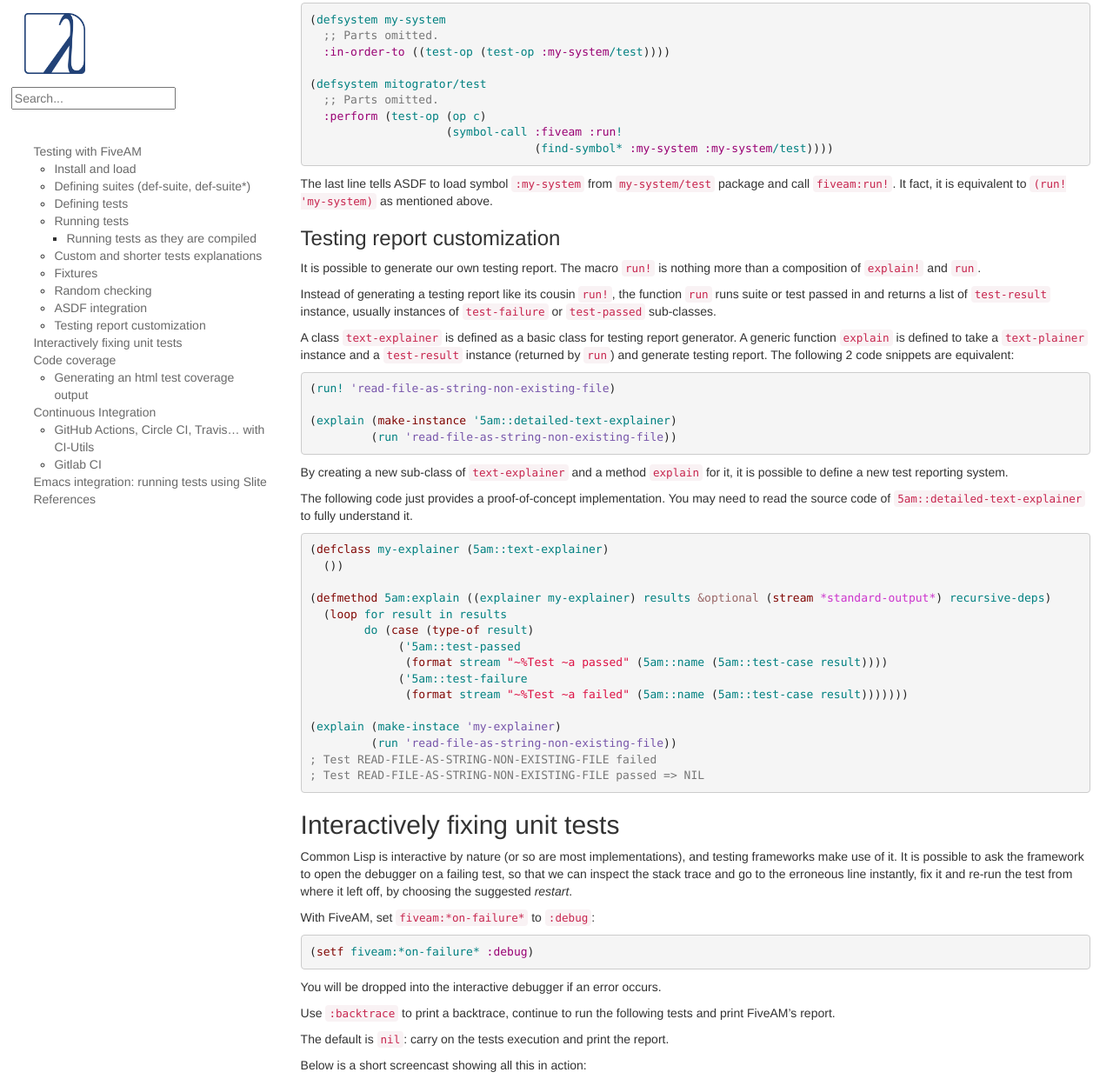
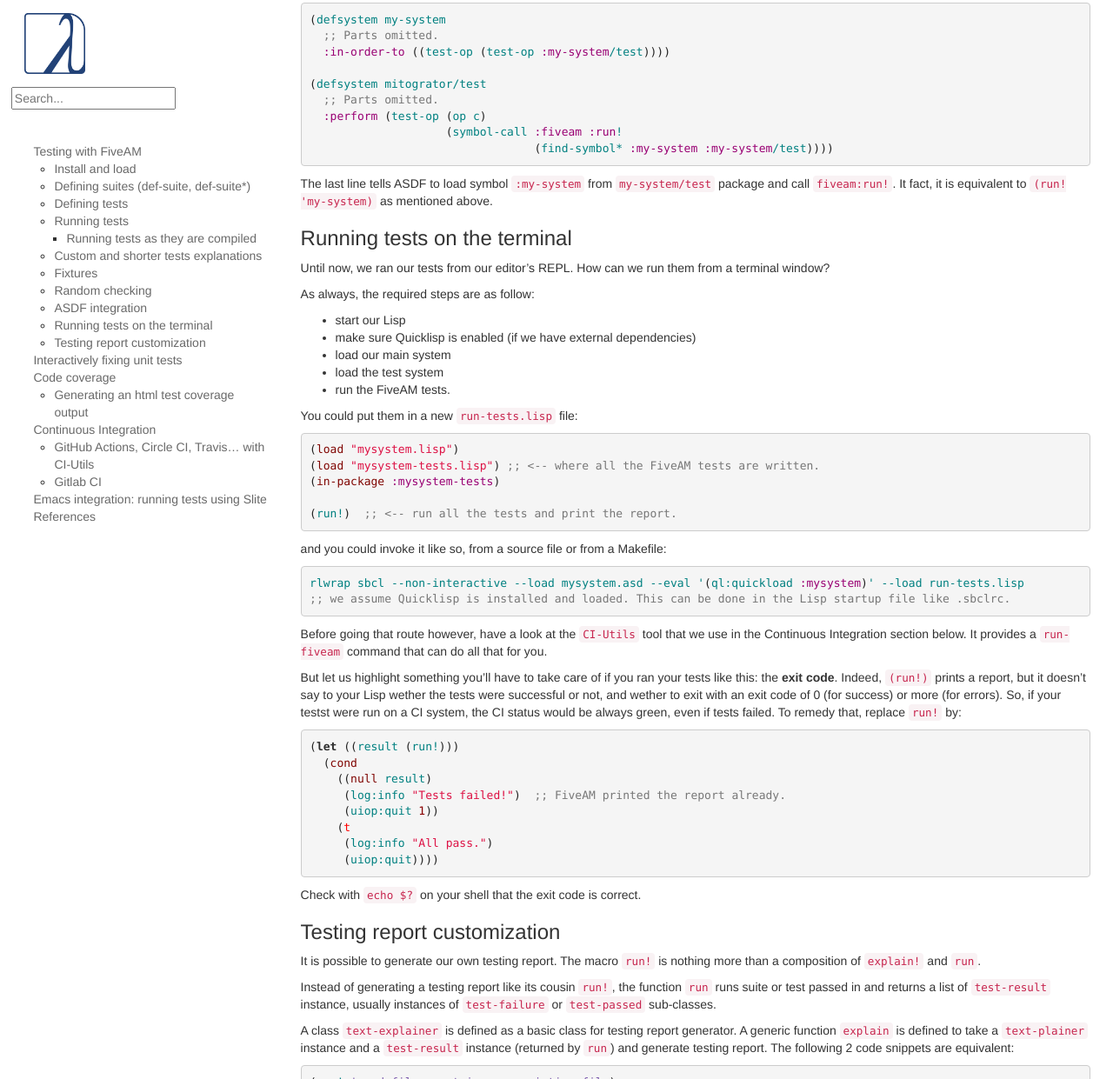
Before and after one commit to LispCookbook/cl-cookbook, a Jekyll site: the page built from testing.md, in a window 1280 px wide and 1400 px high, scrolled down 6083 px, cut to the strip 0-1241 px from the top of the window. Shown: the whole strip at 87% size. Built offline with Jekyll 4.4.1, drawn with Linux system fonts in a browser that asks for light colours.

Commit message:
testing: how to run tests on the terminal with the right exit code

```diff
--- a/testing.md
+++ b/testing.md
@@ -370,6 +370,61 @@ So it would be nice to provide a one-line trigger to test our `my-system` system
 ~~~
 
 The last line tells ASDF to load symbol `:my-system` from `my-system/test` package and call `fiveam:run!`. It fact, it is equivalent to `(run! 'my-system)` as mentioned above.
+
+### Running tests on the terminal
+
+Until now, we ran our tests from our editor's REPL. How can we run them from a terminal window?
+
+As always, the required steps are as follow:
+
+- start our Lisp
+- make sure Quicklisp is enabled (if we have external dependencies)
+- load our main system
+- load the test system
+- run the FiveAM tests.
+
+You could put them in a new `run-tests.lisp` file:
+
+~~~lisp
+(load "mysystem.lisp")
+(load "mysystem-tests.lisp") ;; <-- where all the FiveAM tests are written.
+(in-package :mysystem-tests)
+
+(run!)  ;; <-- run all the tests and print the report.
+~~~
+
+and you could invoke it like so, from a source file or from a Makefile:
+
+~~~lisp
+rlwrap sbcl --non-interactive --load mysystem.asd --eval '(ql:quickload :mysystem)' --load run-tests.lisp
+;; we assume Quicklisp is installed and loaded. This can be done in the Lisp startup file like .sbclrc.
+~~~
+
+Before going that route however, have a look at the `CI-Utils` tool
+that we use in the Continuous Integration section below. It provides a
+`run-fiveam` command that can do all that for you.
+
+But let us highlight something you'll have to take care of if you ran
+your tests like this: the **exit code**. Indeed, `(run!)` prints a
+report, but it doesn't say to your Lisp wether the tests were
+successful or not, and wether to exit with an exit code of 0 (for
+success) or more (for errors). So, if your testst were run on a CI
+system, the CI status would be always green, even if tests failed. To
+remedy that, replace `run!` by:
+
+~~~lisp
+(let ((result (run!)))
+  (cond
+    ((null result)
+     (log:info "Tests failed!")  ;; FiveAM printed the report already.
+     (uiop:quit 1))
+    (t
+     (log:info "All pass.")
+     (uiop:quit))))
+~~~
+
+Check with `echo $?` on your shell that the exit code is correct.
+
 
 ### Testing report customization
 
```
